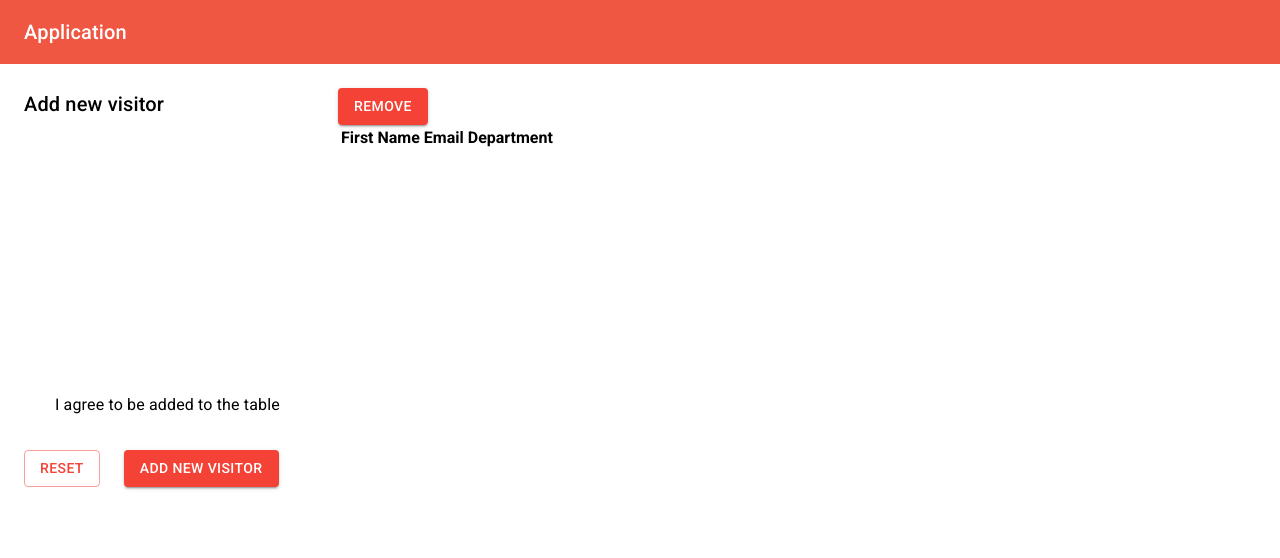
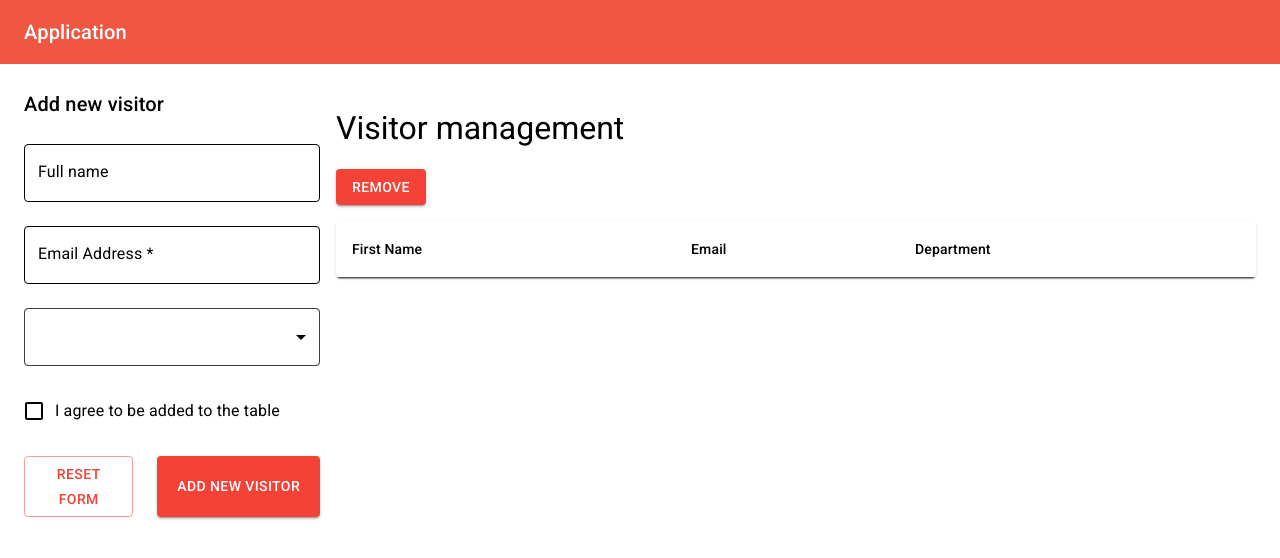
Before and after one commit to sagar-vaghela/Awesome-Guestbook, a React (Create React App) app: page / in a window 1280 px wide. Shown: the top 558 px of the page. Built offline with nearby package versions, Linux system fonts and the light colour scheme.

Commit message:
Fix ui design as per figma

```diff
--- a/src/component/guestDetails/index.js
+++ b/src/component/guestDetails/index.js
@@ -1,17 +1,17 @@
 import React from 'react';
 import VisitorForm from './visitorForm';
-import VisitorDetailsTable from './visitorDetails';
+// import VisitorDetailsTable from './visitorDetails';
 import { Grid } from '@mui/material';
 
 const GuestDetails = () => {
   return (
     <Grid container p={3} spacing={3}>
-      <Grid item xs={3}>
+      <Grid item xs={12}>
         <VisitorForm />
       </Grid>
-      <Grid item xs={9}>
+      {/* <Grid item xs={9}>
         <VisitorDetailsTable />
-      </Grid>
+      </Grid> */}
     </Grid>
   );
 };
--- a/src/component/guestDetails/visitorDetails.js
+++ b/src/component/guestDetails/visitorDetails.js
@@ -1,36 +1,80 @@
-import React from 'react';
-import { Button } from "@mui/material";
-const VisitorDetailsTable = () => {
-  const guestData = JSON.parse(localStorage.getItem('formData')) || [];
+import React, { useState, useEffect } from 'react';
+import {
+  Table,
+  TableBody,
+  TableCell,
+  TableContainer,
+  TableHead,
+  TableRow,
+  Paper,
 
-  const handleRemove = () => {
-    //
-  }
+  Button,
+  Box
+} from '@mui/material';
+import { useDispatch } from 'react-redux';
+import { removeSelectedRows } from '../../redux/action';
 
+const VisitorDetailsTable = (guestData) => {
+  const [selectAll, setSelectAll] = useState(false);
+  const [selectedRows, setSelectedRows] = useState([]);
+  const columns = [
+    { id: 'firstName', label: 'First Name' },
+    { id: 'email', label: 'Email' },
+    { id: 'department', label: 'Department' }
+  ];
+  const dispatch = useDispatch();
+  useEffect(() => {
+    const allChecked = selectedRows.every((row) => row.checked);
+    console.log('allChecked', allChecked);
+    setSelectAll(allChecked);
+  }, []);
+
+  const handleRemoveButtonClick = () => {
+    const idsToRemove = selectedRows.filter((row) => row.checked).map((row) => row.id);
+    const storedData = JSON.parse(localStorage.getItem('formData')) || [];
+    const updatedData = storedData.filter((row) => !idsToRemove.includes(row.id));
+    localStorage.setItem('formData', JSON.stringify(updatedData));
+
+    const updatedRows = selectedRows.filter((row) => !idsToRemove.includes(row.id));
+    setSelectedRows(updatedRows);
+
+    dispatch(removeSelectedRows(idsToRemove));
+  };
+
+  console.log('guestData', guestData);
+console.log('selectAll', selectAll)
   return (
     <>
-      <Button variant="contained" color={'error'} onClick={handleRemove}>
+    <h1 style={{fontWeight:400}}>Visitor management</h1>
+    <Box sx={{pb:2}}>
+    <Button variant="contained" color={'error'} onClick={handleRemoveButtonClick}>
         Remove
       </Button>
-      <table>
-        <thead>
-          <tr>
-            <th>First Name</th>
-            <th>Email</th>
-            <th>Department</th>
-          </tr>
-        </thead>
-        <tbody>
-          {guestData &&
-            guestData?.map((guest, index) => (
-              <tr key={index}>
-                <td>{guest.firstName}</td>
-                <td>{guest.email}</td>
-                <td>{guest.department}</td>
-              </tr>
+    </Box>
+
+      <TableContainer component={Paper} sx={{
+        background:'white',
+        color:'black'
+      }}>
+        <Table>
+          <TableHead>
+            <TableRow>
+              {columns.map((column) => (
+                <TableCell key={column.id} sx={{color:'black'}}>{column.label}</TableCell>
+              ))}
+            </TableRow>
+          </TableHead>
+          <TableBody>
+            {guestData.guestData?.map((row) => (
+              <TableRow key={row.id}>
+                {columns.map((column) => (
+                  <TableCell key={column.id} sx={{color:'black'}}>{row[column.id]}</TableCell>
+                ))}
+              </TableRow>
             ))}
-        </tbody>
-      </table>
+          </TableBody>
+        </Table>
+      </TableContainer>
     </>
   );
 };
--- a/src/component/guestDetails/visitorForm.js
+++ b/src/component/guestDetails/visitorForm.js
@@ -1,4 +1,4 @@
-import React, { useState } from "react";
+import React, { useState, useEffect } from "react";
 import { useDispatch } from "react-redux";
 import { saveFormData } from "../../redux/action";
 import {
@@ -7,6 +7,7 @@ import {
   Checkbox,
   FormControl,
   FormControlLabel,
+  Grid,
   InputLabel,
   MenuItem,
   Select,
@@ -14,6 +15,7 @@ import {
   Typography,
   // useTheme
 } from "@mui/material";
+import VisitorDetailsTable from "./visitorDetails";
 
 const departmentInfo = [
   {
@@ -43,6 +45,12 @@ const VisitorForm = () => {
   const [saveToLocalStorage, setSaveToLocalStorage] = useState(false);
   const dispatch = useDispatch();
   // const theme = useTheme();
+  const [guestData, setGuestData] = useState([]);
+
+  const updateGuestDataFromLocalStorage = () => {
+    const dataFromLocalStorage = JSON.parse(localStorage.getItem("formData")) || [];
+    setGuestData(dataFromLocalStorage);
+  };
 
   const handleChange = (e) => {
     const { name, value } = e.target;
@@ -51,6 +59,11 @@ const VisitorForm = () => {
       [name]: value,
     });
   };
+
+  useEffect(() => {
+    updateGuestDataFromLocalStorage();
+  }, [])
+
 
   const handleCheckboxChange = (e) => {
     setSaveToLocalStorage(e.target.checked);
@@ -64,6 +77,7 @@ const VisitorForm = () => {
       const savedData = JSON.parse(localStorage.getItem("formData")) || [];
       savedData.push(formData);
       localStorage.setItem("formData", JSON.stringify(savedData));
+      updateGuestDataFromLocalStorage();
     }
   };
 
@@ -77,8 +91,10 @@ const VisitorForm = () => {
     setSaveToLocalStorage(false);
   };
 
-  return (
-    <Box display={"flex"} flexDirection={"column"} gap={3}>
+  return (<>
+  <Grid container spacing={2}>
+  <Grid item lg={3} md={6} sm={12} xs={12}>
+  <Box display={"flex"} flexDirection={"column"} gap={3}>
       <Typography variant="h6">Add new visitor</Typography>
 
       <TextField
@@ -88,6 +104,19 @@ const VisitorForm = () => {
         name="firstName"
         value={formData.firstName}
         onChange={handleChange}
+        sx={{
+          '& .MuiOutlinedInput-root':{
+          border:'1px solid #000',
+          color:'#000'
+        },
+        '& .Mui-focused .MuiOutlinedInput-notchedOutline': {
+          border: '1px solid #000',
+        },
+        '& .MuiInputLabel-formControl':{
+          color:'#000'
+        }
+      }}
+
       />
 
       <TextField
@@ -97,10 +126,23 @@ const VisitorForm = () => {
         name="email"
         value={formData.email}
         onChange={handleChange}
+        sx={{
+          '& .MuiOutlinedInput-root':{
+          border:'1px solid #000',
+          color:'#000'
+        },
+        '& .Mui-focused ': {
+          border: '1px solid #000 !important',
+        },
+        '& .MuiInputLabel-formControl':{
+          color:'#000'
+        }
+      }}
+
       />
 
       <FormControl fullWidth>
-        <InputLabel id="department-select-label">Age</InputLabel>
+        <InputLabel id="department-select-label" >Age</InputLabel>
         <Select
           id="department-select"
           labelId="department-select-label"
@@ -108,6 +150,25 @@ const VisitorForm = () => {
           label="Age"
           value={formData.department}
           onChange={handleChange}
+          sx={{
+
+            '& .MuiOutlinedInput-root:hover':{
+              border:'1px solid #000',
+            },
+            '& .MuiSelect-select':{
+              border:'1px solid #000',
+              color:'#000'
+            },
+            '& .MuiSelect-select:hover':{
+              border:'1px solid #000',
+              color:'#000'
+            },
+            '& .MuiSelect-icon':{
+              fill:'#000 '
+            }
+
+
+          }}
         >
           {departmentInfo.map((option) => (
             <MenuItem key={option.value} value={option.value}>
@@ -122,21 +183,39 @@ const VisitorForm = () => {
           name="saveToLocalStorage"
           checked={saveToLocalStorage}
           onChange={handleCheckboxChange}
-          control={<Checkbox />}
+          control={<Checkbox sx={{
+            '& .MuiSvgIcon-root':{
+              fill:'black'
+            }
+          }}/>}
           label="I agree to be added to the table"
         />
       </Box>
 
       <Box display={"flex"} gap={3}>
-        <Button variant="outlined" color={"error"} onClick={handleReset}>
-          Reset
+        <Button variant="outlined" color={"error"} onClick={handleReset} sx={{
+          width:'40%'
+        }}>
+          Reset Form
         </Button>
-        <Button variant="contained" color={"error"} onClick={handleSubmit}>
+        <Button variant="contained" color={"error"} onClick={handleSubmit} sx={{
+          width:'60%'
+        }}>
           Add new visitor
         </Button>
       </Box>
     </Box>
-  );
+  </Grid>
+
+  <Grid item lg={9} md={6} sm={12} xs={12}>
+
+    <VisitorDetailsTable guestData={guestData} />
+  </Grid>
+
+</Grid>
+
+
+ </>);
 };
 
 export default VisitorForm;
```
